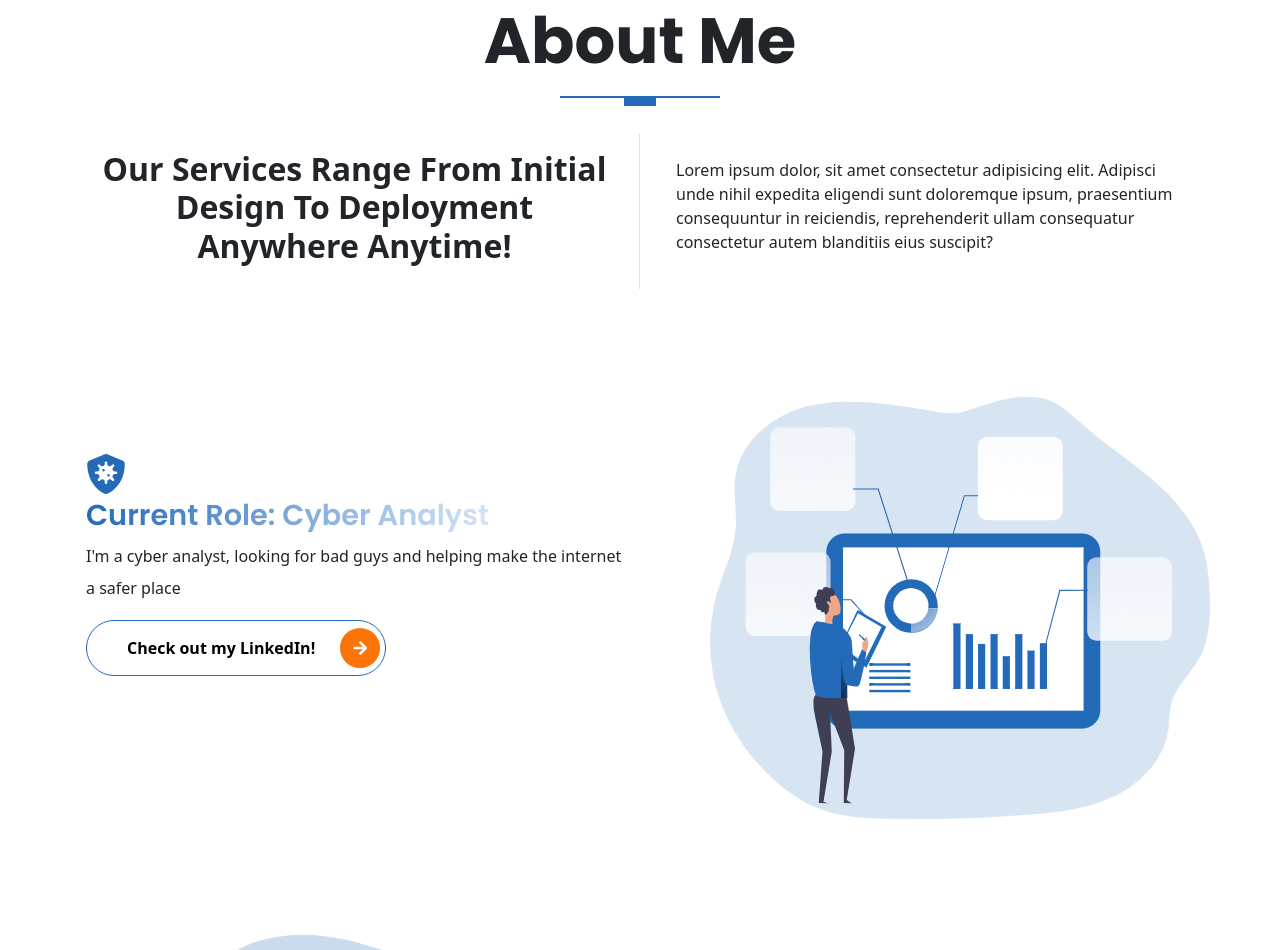
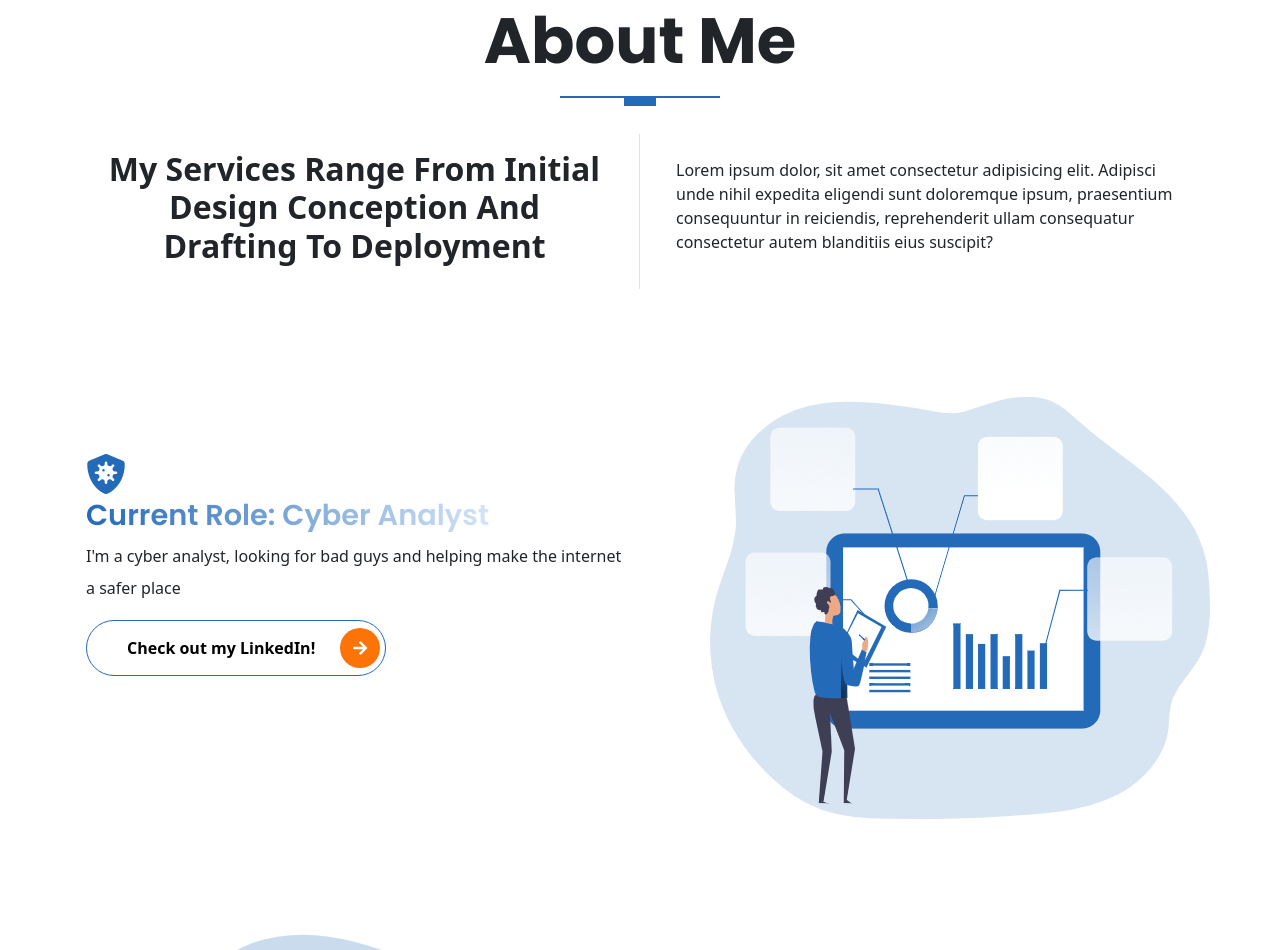
Before and after one commit to LamontV/lamontv.github.io, a website: page index.html in a window 1280 px wide. Shown: the part 957-1907 px from the top of the page. Drawn offline with Linux system fonts and the light colour scheme.

Commit message:
Update index.html

```diff
--- a/index.html
+++ b/index.html
@@ -91,7 +91,7 @@
           <div class="col-md-6 border-right">
             <div class="bg-white p-3">
               <h2 class="fw-bold text-capitalize text-center">
-                Our Services Range From Initial Design To Deployment Anywhere Anytime!
+                My Services Range From Initial Design Conception and drafting To Deployment
               </h2>
             </div>
           </div>
```
